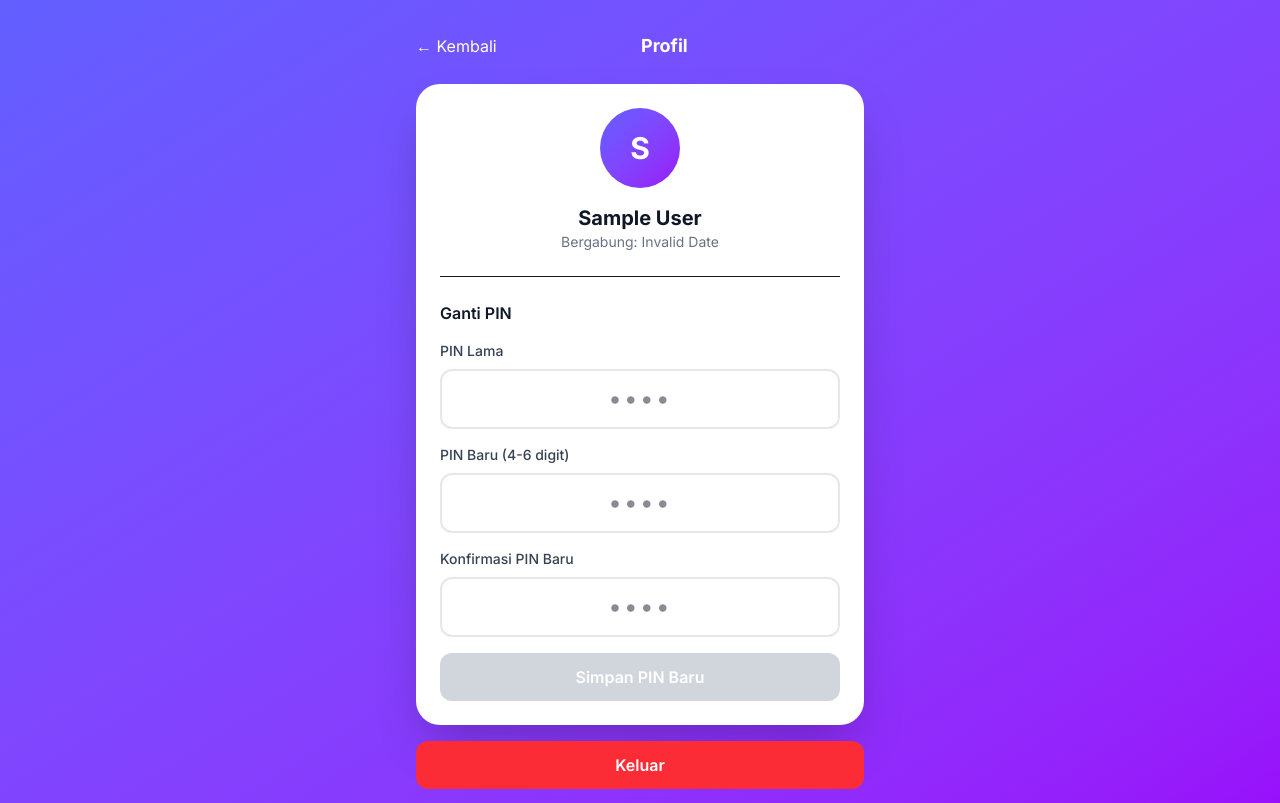
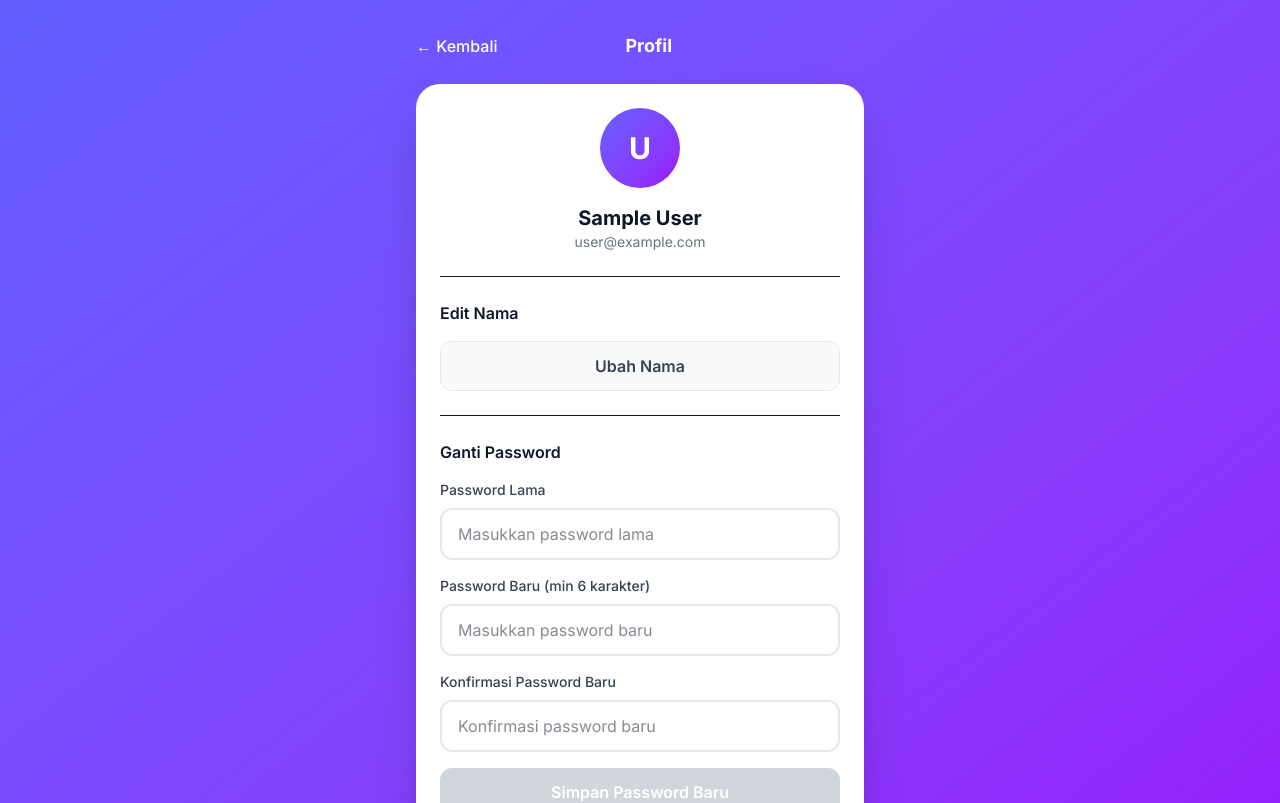
Before and after one commit to masterlanyard-cyber/Jagadoku-v2, a Next.js app: page /profile in a window 1280 px wide. Shown: the top 803 px of the page. Built offline with nearby package versions, Linux system fonts and the light colour scheme; no server answers; sample sign-in values are in the browser's storage.

Commit message:
Add profile menu with password change and edit name features

```diff
--- a/src/app/profile/page.tsx
+++ b/src/app/profile/page.tsx
@@ -1,82 +1,27 @@
 "use client";
 
-import { useState, useEffect } from "react";
+import { useState } from "react";
 import { useRouter } from "next/navigation";
 import Link from "next/link";
-
-interface User {
-  id: string;
-  name: string;
-  pin: string;
-  createdAt: string;
-}
+import { useAuth } from "@/context/AuthContext";
 
 export default function ProfilePage() {
   const router = useRouter();
-  const [currentUser, setCurrentUser] = useState<User | null>(null);
-  const [isLoaded, setIsLoaded] = useState(false);
+  const { user, loading, logout, changePassword, updateDisplayName } = useAuth();
 
-  const [oldPin, setOldPin] = useState("");
-  const [newPin, setNewPin] = useState("");
-  const [confirmPin, setConfirmPin] = useState("");
-  const [error, setError] = useState("");
-  const [success, setSuccess] = useState("");
+  const [displayName, setDisplayName] = useState(user?.displayName || "");
+  const [editingName, setEditingName] = useState(false);
+  const [nameError, setNameError] = useState("");
+  const [nameSuccess, setNameSuccess] = useState("");
 
-  useEffect(() => {
-    const activeUser = localStorage.getItem("jagadoku-active-user");
-    if (!activeUser) {
-      router.push("/login/");
-      return;
-    }
-    setCurrentUser(JSON.parse(activeUser));
-    setIsLoaded(true);
-  }, [router]);
+  const [oldPassword, setOldPassword] = useState("");
+  const [newPassword, setNewPassword] = useState("");
+  const [confirmPassword, setConfirmPassword] = useState("");
+  const [passwordError, setPasswordError] = useState("");
+  const [passwordSuccess, setPasswordSuccess] = useState("");
+  const [changingPassword, setChangingPassword] = useState(false);
 
-  const handleChangePin = (e: React.FormEvent) => {
-    e.preventDefault();
-    setError("");
-    setSuccess("");
-
-    if (!currentUser) return;
-
-    if (oldPin !== currentUser.pin) {
-      setError("PIN lama salah!");
-      return;
-    }
-
-    if (newPin.length < 4) {
-      setError("PIN baru minimal 4 digit!");
-      return;
-    }
-
-    if (newPin !== confirmPin) {
-      setError("PIN baru dan konfirmasi tidak cocok!");
-      return;
-    }
-
-    const updatedUser = { ...currentUser, pin: newPin };
-    setCurrentUser(updatedUser);
-    localStorage.setItem("jagadoku-active-user", JSON.stringify(updatedUser));
-
-    const savedUsers = localStorage.getItem("jagadoku-users");
-    if (savedUsers) {
-      const users: User[] = JSON.parse(savedUsers);
-      const updatedUsers = users.map(u => u.id === currentUser.id ? updatedUser : u);
-      localStorage.setItem("jagadoku-users", JSON.stringify(updatedUsers));
-    }
-
-    setOldPin("");
-    setNewPin("");
-    setConfirmPin("");
-    setSuccess("PIN berhasil diubah!");
-  };
-
-  const handleLogout = () => {
-    localStorage.removeItem("jagadoku-active-user");
-    router.push("/login/");
-  };
-
-  if (!isLoaded) {
+  if (loading) {
     return (
       <div className="min-h-screen bg-gray-50 flex items-center justify-center">
         <div className="w-16 h-16 border-4 border-indigo-600 border-t-transparent rounded-full animate-spin"></div>
@@ -84,52 +29,211 @@ export default function ProfilePage() {
     );
   }
 
+  if (!user) {
+    router.push("/login");
+    return null;
+  }
+
+  const handleUpdateDisplayName = async (e: React.FormEvent) => {
+    e.preventDefault();
+    setNameError("");
+    setNameSuccess("");
+
+    if (!displayName.trim()) {
+      setNameError("Nama tidak boleh kosong!");
+      return;
+    }
+
+    try {
+      await updateDisplayName(displayName.trim());
+      setNameSuccess("Nama berhasil diubah!");
+      setEditingName(false);
+      setTimeout(() => setNameSuccess(""), 3000);
+    } catch (error: any) {
+      setNameError(error.message || "Gagal mengubah nama");
+    }
+  };
+
+  const handleChangePassword = async (e: React.FormEvent) => {
+    e.preventDefault();
+    setPasswordError("");
+    setPasswordSuccess("");
+
+    if (!oldPassword) {
+      setPasswordError("Masukkan password lama!");
+      return;
+    }
+
+    if (newPassword.length < 6) {
+      setPasswordError("Password baru minimal 6 karakter!");
+      return;
+    }
+
+    if (newPassword !== confirmPassword) {
+      setPasswordError("Password baru dan konfirmasi tidak cocok!");
+      return;
+    }
+
+    setChangingPassword(true);
+    try {
+      await changePassword(oldPassword, newPassword);
+      setPasswordSuccess("Password berhasil diubah!");
+      setOldPassword("");
+      setNewPassword("");
+      setConfirmPassword("");
+      setTimeout(() => setPasswordSuccess(""), 3000);
+    } catch (error: any) {
+      if (error.code === "auth/wrong-password" || error.message?.includes("password")) {
+        setPasswordError("Password lama tidak sesuai!");
+      } else {
+        setPasswordError(error.message || "Gagal mengubah password");
+      }
+    } finally {
+      setChangingPassword(false);
+    }
+  };
+
+  const handleLogout = async () => {
+    if (confirm("Yakin mau keluar?")) {
+      await logout();
+      router.push("/login");
+    }
+  };
+
   return (
-    <div className="min-h-screen bg-gradient-to-br from-indigo-500 to-purple-600 p-4">
+    <div className="min-h-screen bg-gradient-to-br from-indigo-500 to-purple-600 p-4 pb-24">
       <div className="max-w-md mx-auto">
         <div className="flex items-center justify-between mb-6 pt-4">
-          <Link href="/" className="text-white hover:text-indigo-100">← Kembali</Link>
+          <Link href="/" className="text-white hover:text-indigo-100 font-medium">← Kembali</Link>
           <h1 className="text-white font-bold text-lg">Profil</h1>
-          <div className="w-8"></div>
+          <div className="w-16"></div>
         </div>
 
+        {/* Profile Card */}
         <div className="bg-white rounded-3xl shadow-2xl p-6 mb-4">
           <div className="text-center mb-6">
             <div className="w-20 h-20 bg-gradient-to-br from-indigo-500 to-purple-600 rounded-full flex items-center justify-center mx-auto mb-4">
-              <span className="text-white font-bold text-3xl">{currentUser?.name.charAt(0).toUpperCase()}</span>
+              <span className="text-white font-bold text-3xl">{user.email?.[0].toUpperCase()}</span>
             </div>
-            <h2 className="text-xl font-bold text-gray-900">{currentUser?.name}</h2>
-            <p className="text-gray-500 text-sm">Bergabung: {new Date(currentUser?.createdAt || "").toLocaleDateString("id-ID")}</p>
+            <h2 className="text-xl font-bold text-gray-900">{user.displayName || "Pengguna"}</h2>
+            <p className="text-gray-500 text-sm">{user.email}</p>
           </div>
 
+          {/* Edit Name Section */}
+          <div className="border-t pt-6 mb-6">
+            <h3 className="font-semibold text-gray-900 mb-4">Edit Nama</h3>
+
+            {nameError && <div className="p-3 bg-red-100 text-red-700 rounded-xl text-sm mb-4">{nameError}</div>}
+            {nameSuccess && <div className="p-3 bg-green-100 text-green-700 rounded-xl text-sm mb-4">{nameSuccess}</div>}
+
+            {editingName ? (
+              <form onSubmit={handleUpdateDisplayName} className="space-y-3">
+                <input
+                  type="text"
+                  value={displayName}
+                  onChange={(e) => setDisplayName(e.target.value)}
+                  placeholder="Masukkan nama baru"
+                  className="w-full px-4 py-3 rounded-xl border-2 border-gray-200 focus:border-indigo-500 outline-none transition-all"
+                  autoFocus
+                />
+                <div className="flex gap-2">
+                  <button
+                    type="submit"
+                    className="flex-1 py-2 bg-indigo-600 hover:bg-indigo-700 text-white font-semibold rounded-xl transition-all"
+                  >
+                    Simpan
+                  </button>
+                  <button
+                    type="button"
+                    onClick={() => {
+                      setEditingName(false);
+                      setDisplayName(user.displayName || "");
+                      setNameError("");
+                    }}
+                    className="flex-1 py-2 bg-gray-200 hover:bg-gray-300 text-gray-700 font-semibold rounded-xl transition-all"
+                  >
+                    Batal
+                  </button>
+                </div>
+              </form>
+            ) : (
+              <button
+                onClick={() => {
+                  setEditingName(true);
+                  setDisplayName(user.displayName || "");
+                }}
+                className="w-full py-3 bg-gray-50 hover:bg-gray-100 text-gray-700 font-semibold rounded-xl transition-all border border-gray-200"
+              >
+                Ubah Nama
+              </button>
+            )}
+          </div>
+
+          {/* Change Password Section */}
           <div className="border-t pt-6">
-            <h3 className="font-semibold text-gray-900 mb-4">Ganti PIN</h3>
+            <h3 className="font-semibold text-gray-900 mb-4">Ganti Password</h3>
 
-            {error && <div className="p-3 bg-red-100 text-red-700 rounded-xl text-sm mb-4">{error}</div>}
-            {success && <div className="p-3 bg-green-100 text-green-700 rounded-xl text-sm mb-4">{success}</div>}
+            {passwordError && <div className="p-3 bg-red-100 text-red-700 rounded-xl text-sm mb-4">{passwordError}</div>}
+            {passwordSuccess && <div className="p-3 bg-green-100 text-green-700 rounded-xl text-sm mb-4">{passwordSuccess}</div>}
 
-            <form onSubmit={handleChangePin} className="space-y-4">
+            <form onSubmit={handleChangePassword} className="space-y-4">
               <div>
-                <label className="block text-sm font-medium text-gray-700 mb-2">PIN Lama</label>
-                <input type="password" inputMode="numeric" pattern="[0-9]*" maxLength={6} value={oldPin} onChange={(e) => setOldPin(e.target.value.replace(/\D/g, ''))} placeholder="••••" className="w-full px-4 py-3 text-center text-2xl tracking-widest rounded-xl border-2 border-gray-200 focus:border-indigo-500 outline-none transition-all" required />
+                <label className="block text-sm font-medium text-gray-700 mb-2">Password Lama</label>
+                <input
+                  type="password"
+                  value={oldPassword}
+                  onChange={(e) => setOldPassword(e.target.value)}
+                  placeholder="Masukkan password lama"
+                  disabled={changingPassword}
+                  className="w-full px-4 py-3 rounded-xl border-2 border-gray-200 focus:border-indigo-500 outline-none transition-all disabled:bg-gray-100"
+                  required
+                />
               </div>
 
               <div>
-                <label className="block text-sm font-medium text-gray-700 mb-2">PIN Baru (4-6 digit)</label>
-                <input type="password" inputMode="numeric" pattern="[0-9]*" maxLength={6} value={newPin} onChange={(e) => setNewPin(e.target.value.replace(/\D/g, ''))} placeholder="••••" className="w-full px-4 py-3 text-center text-2xl tracking-widest rounded-xl border-2 border-gray-200 focus:border-indigo-500 outline-none transition-all" required />
+                <label className="block text-sm font-medium text-gray-700 mb-2">Password Baru (min 6 karakter)</label>
+                <input
+                  type="password"
+                  value={newPassword}
+                  onChange={(e) => setNewPassword(e.target.value)}
+                  placeholder="Masukkan password baru"
+                  disabled={changingPassword}
+                  className="w-full px-4 py-3 rounded-xl border-2 border-gray-200 focus:border-indigo-500 outline-none transition-all disabled:bg-gray-100"
+                  required
+                />
               </div>
 
               <div>
-                <label className="block text-sm font-medium text-gray-700 mb-2">Konfirmasi PIN Baru</label>
-                <input type="password" inputMode="numeric" pattern="[0-9]*" maxLength={6} value={confirmPin} onChange={(e) => setConfirmPin(e.target.value.replace(/\D/g, ''))} placeholder="••••" className="w-full px-4 py-3 text-center text-2xl tracking-widest rounded-xl border-2 border-gray-200 focus:border-indigo-500 outline-none transition-all" required />
+                <label className="block text-sm font-medium text-gray-700 mb-2">Konfirmasi Password Baru</label>
+                <input
+                  type="password"
+                  value={confirmPassword}
+                  onChange={(e) => setConfirmPassword(e.target.value)}
+                  placeholder="Konfirmasi password baru"
+                  disabled={changingPassword}
+                  className="w-full px-4 py-3 rounded-xl border-2 border-gray-200 focus:border-indigo-500 outline-none transition-all disabled:bg-gray-100"
+                  required
+                />
               </div>
 
-              <button type="submit" disabled={oldPin.length < 4 || newPin.length < 4 || confirmPin.length < 4} className="w-full py-3 bg-indigo-600 hover:bg-indigo-700 disabled:bg-gray-300 text-white font-semibold rounded-xl transition-all active:scale-95">Simpan PIN Baru</button>
+              <button
+                type="submit"
+                disabled={!oldPassword || !newPassword || !confirmPassword || changingPassword}
+                className="w-full py-3 bg-indigo-600 hover:bg-indigo-700 disabled:bg-gray-300 text-white font-semibold rounded-xl transition-all"
+              >
+                {changingPassword ? "Mengubah..." : "Simpan Password Baru"}
+              </button>
             </form>
           </div>
         </div>
 
-        <button onClick={handleLogout} className="w-full py-3 bg-red-500 hover:bg-red-600 text-white font-semibold rounded-xl transition-all active:scale-95">Keluar</button>
+        {/* Logout Button */}
+        <button
+          onClick={handleLogout}
+          className="w-full py-3 bg-red-500 hover:bg-red-600 text-white font-semibold rounded-xl transition-all active:scale-95"
+        >
+          Keluar
+        </button>
       </div>
     </div>
   );
--- a/src/context/AuthContext.tsx
+++ b/src/context/AuthContext.tsx
@@ -7,7 +7,11 @@ import {
   signInWithEmailAndPassword,
   createUserWithEmailAndPassword,
   signOut,
-  User
+  User,
+  updatePassword,
+  reauthenticateWithCredential,
+  EmailAuthProvider,
+  updateProfile
 } from 'firebase/auth';
 import { auth } from '@/lib/firebase';
 
@@ -17,6 +21,8 @@ interface AuthContextType {
   login: (email: string, password: string) => Promise<void>;
   register: (email: string, password: string) => Promise<void>;
   logout: () => Promise<void>;
+  changePassword: (oldPassword: string, newPassword: string) => Promise<void>;
+  updateDisplayName: (displayName: string) => Promise<void>;
 }
 
 const AuthContext = createContext<AuthContextType | undefined>(undefined);
@@ -45,8 +51,25 @@ export function AuthProvider({ children }: { children: ReactNode }) {
     await signOut(auth);
   };
 
+  const changePassword = async (oldPassword: string, newPassword: string) => {
+    if (!user?.email) throw new Error('User not authenticated');
+
+    // Reauthenticate with old password
+    const credential = EmailAuthProvider.credential(user.email, oldPassword);
+    await reauthenticateWithCredential(user, credential);
+
+    // Update to new password
+    await updatePassword(user, newPassword);
+  };
+
+  const updateDisplayName = async (displayName: string) => {
+    if (!user) throw new Error('User not authenticated');
+    await updateProfile(user, { displayName });
+    setUser({ ...user, displayName });
+  };
+
   return (
-    <AuthContext.Provider value={{ user, loading, login, register, logout }}>
+    <AuthContext.Provider value={{ user, loading, login, register, logout, changePassword, updateDisplayName }}>
       {children}
     </AuthContext.Provider>
   );
```
